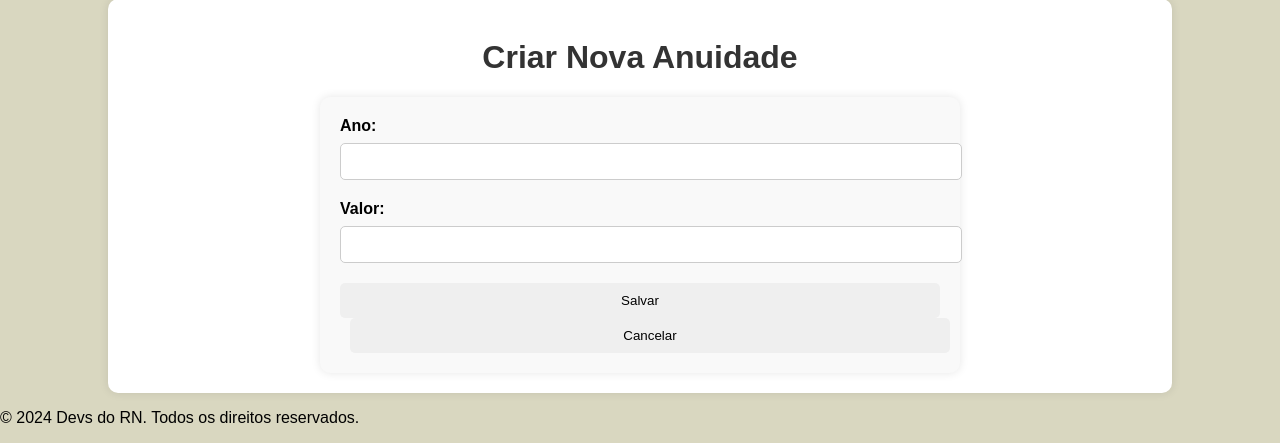
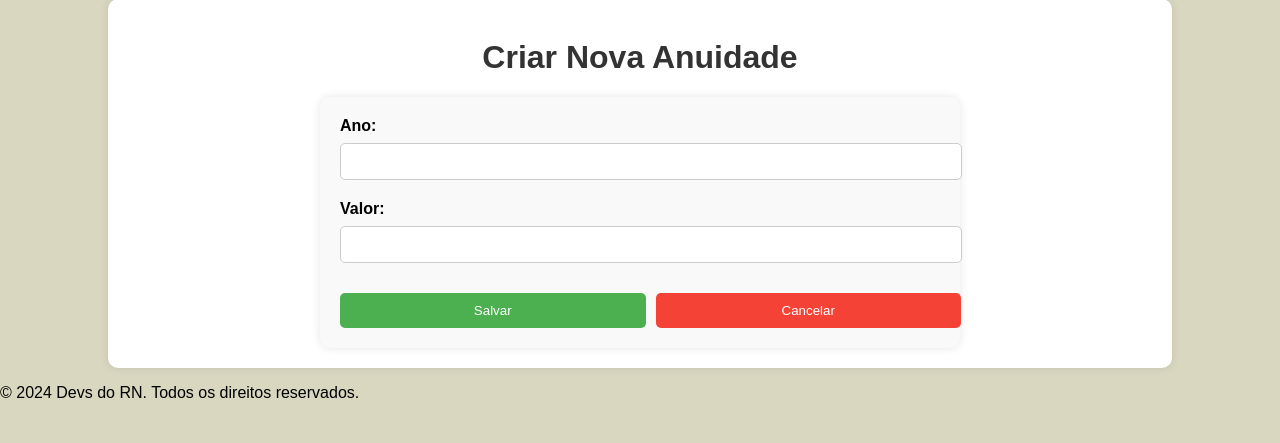
Before and after one commit to sergioh665/DesafioPHP, a PHP site: page /anuidades/create in a window 1280 px wide. Shown: the part 357-800 px from the top of the page. Run offline with PHP 8.4, Linux system fonts and the light colour scheme.

Commit message:
🔧CHORE: correcoes nos arquivos de create.php

```diff
--- a/views/anuidades/create.php
+++ b/views/anuidades/create.php
@@ -8,8 +8,10 @@ require_once(__DIR__ . '/../header.php');
     <input type="number" id="ano" name="ano" required><br>
     <label for="valor">Valor:</label>
     <input type="number" step="0.01" id="valor" name="valor" required><br>
-    <button type="submit">Salvar</button>
-    <a href="/anuidades"><button type="button">Cancelar</button></a>
+    <div class="button-group">
+        <button type="submit" class="save">Salvar</button>
+        <button class="cancel" ><a href="/associados" style="text-decoration: none;">Cancelar</a></button>
+    </div>
 </form>
 
 <?php require_once(__DIR__ . '/../footer.php');
--- a/views/pagamentos/create.php
+++ b/views/pagamentos/create.php
@@ -10,8 +10,10 @@ require_once(__DIR__ . '/../header.php');
     <input type="number" id="anuidade_id" name="anuidade_id" required><br>
     <label for="pago">Pago:</label>
     <input type="checkbox" id="pago" name="pago"><br>
-    <button type="submit">Salvar</button>
-    <a href="/pagamentos"><button type="button">Cancelar</button></a>
+    <div class="button-group">
+        <button type="submit" class="save">Salvar</button>
+        <button class="cancel" ><a href="/associados" style="text-decoration: none;">Cancelar</a></button>
+    </div>
 </form>
 
 <?php require_once(__DIR__ . '/../footer.php');
```
Also changed, not shown: views/associados/create.php (+9 -6 lines).
